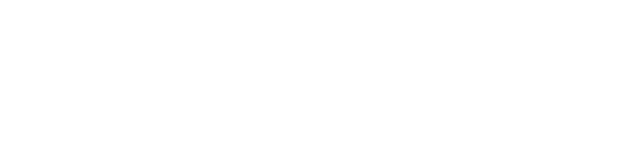
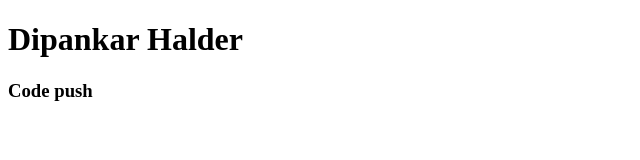
Before and after one commit to dipankar11137/my-first-repo, a plain HTML site: page index.html in a window 1280 px wide. Shown: the whole page, without its empty margins (0-640 px from the left). Drawn offline with Linux system fonts and the light colour scheme.

Commit message:
added header

```diff
--- a/index.html
+++ b/index.html
@@ -7,6 +7,8 @@
     <title>My first Git</title>
 </head>
 <body>
+    <h1>Dipankar Halder</h1>
+    <h3>Code push</h3>
 
 </body>
 </html>
```
